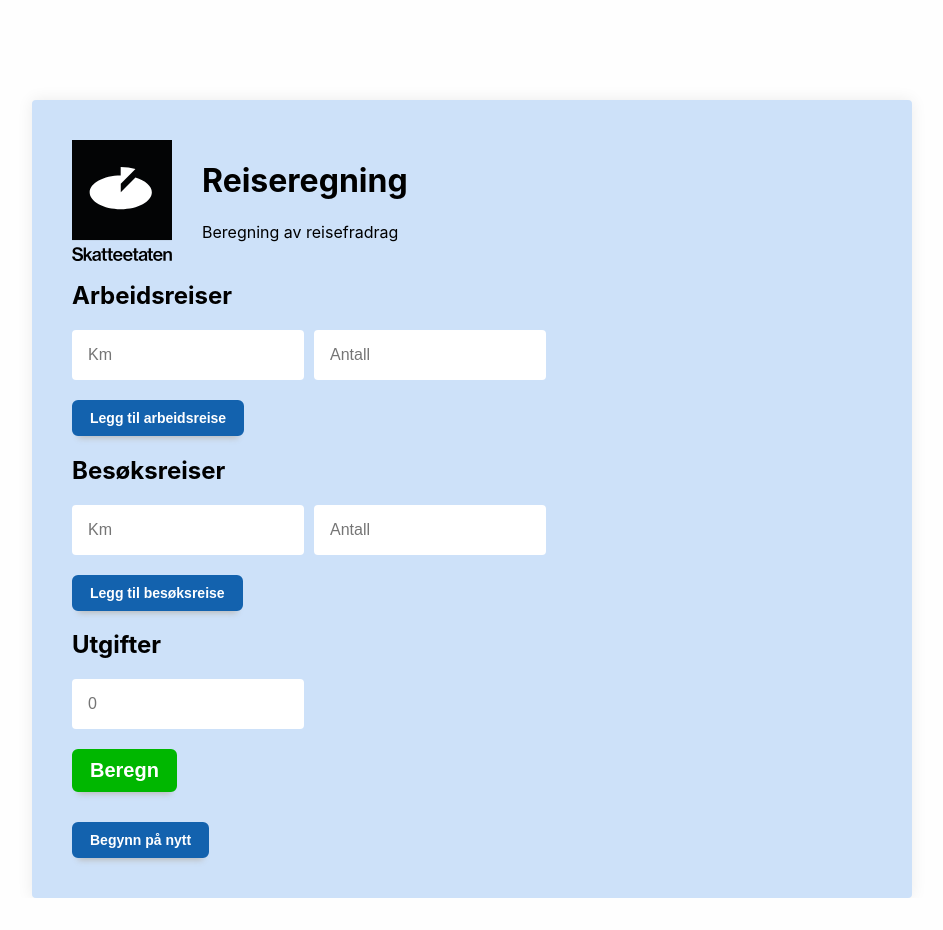
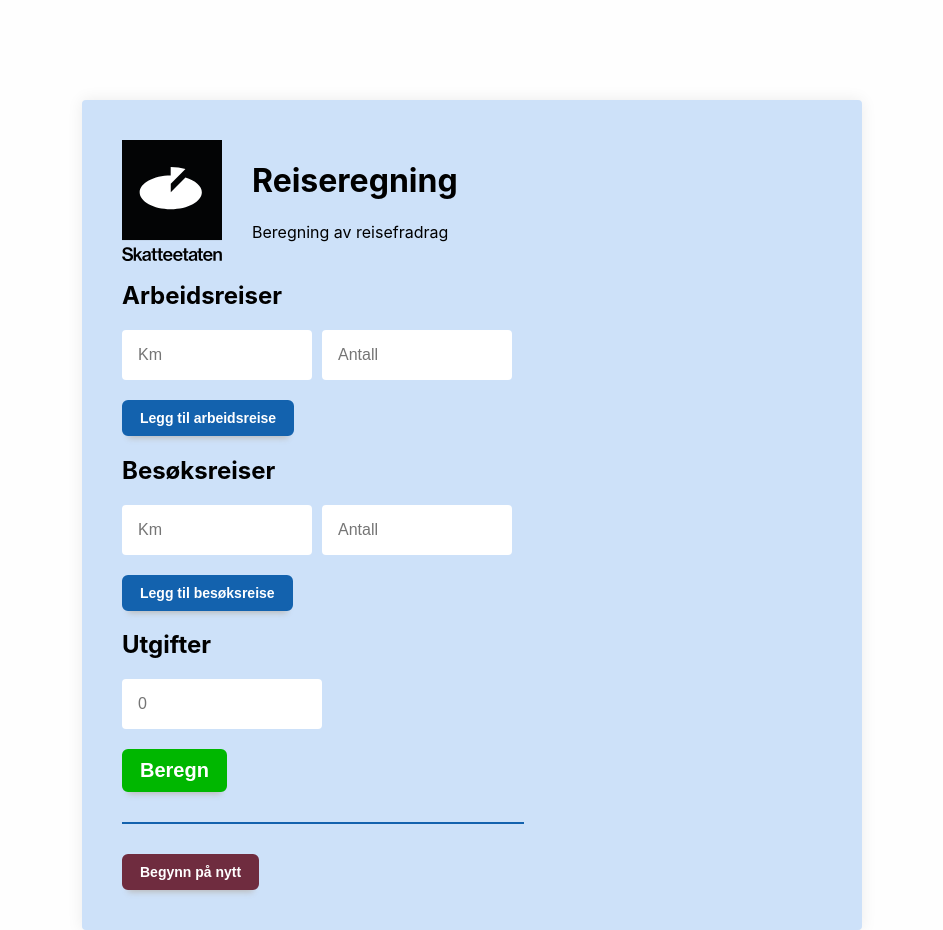
Before and after one commit to annalytic/bekk-case, a React (Create React App) app: page / in a window 1280 px wide. Shown: the whole page, without its empty margins (168-1111 px from the left). Before the commit the page ends 898 px from the top, so only its background shows below. Built offline with nearby package versions, Linux system fonts and the light colour scheme.

Commit message:
styled some more and redid validity of antall

```diff
--- a/src/App.css
+++ b/src/App.css
@@ -1,5 +1,5 @@
 .App {
-	width: 800px;
+	width: 700px;
 	max-width: 100%;
 	margin: 100px auto 0;
 	min-height: 500px;
@@ -9,8 +9,10 @@
 	padding: 40px;
 }
 
-header {
-	display: flex;
+@media screen and (min-width: 800px) {
+	header {
+			display: flex;
+	}
 }
 
 .logo {
@@ -22,7 +24,6 @@ header {
 	background-color: #fff;
 	border: 1px solid black;
 	padding: 20px;
-	max-width: 430px;
 	margin-top: 40px;
 }
 
--- a/src/App.js
+++ b/src/App.js
@@ -24,6 +24,7 @@ function App() {
   const [ error, setError ] = useState(false);
   const [ result, setResult ] = useState(null);
   const [ reset, setReset ] = useState(false);
+  const [ invalidAntall, setInvalidAntall ] = useState(false);
 
   /* ------------------------------ */
 
@@ -67,7 +68,29 @@ function App() {
     const filteredArbeidsreiser = arbeidsreiser.filter(value => Object.keys(value).length !== 0);
     const filteredBesoeksreiser = besoeksreiser.filter(value => Object.keys(value).length !== 0);
 
-    /* Constructs data to post to API */
+    /* Make sure that antall is not empty if km is filled out. */
+    const invalidArbeidsreiser = filteredArbeidsreiser.some( reise => {
+      if ( reise.km ) {
+        return !reise.antall;
+      }
+      return false;
+    });
+
+    const invalidBesoeksreiser = filteredBesoeksreiser.some( reise => {
+      if ( reise.km ) {
+        return !reise.antall;
+      }
+      return false;
+    });
+
+    if ( invalidArbeidsreiser || invalidBesoeksreiser ) {
+      setInvalidAntall(true);
+    } else {
+      setInvalidAntall(false);
+    }
+    console.log(invalidArbeidsreiser, invalidBesoeksreiser);
+
+    /* Constructs data to post to API. */
     const data = {
       'arbeidsreiser': filteredArbeidsreiser,
       'besoeksreiser': filteredBesoeksreiser,
@@ -76,6 +99,7 @@ function App() {
 
     const url = 'https://9f22opit6e.execute-api.us-east-2.amazonaws.com/default/reisefradrag';
 
+    if ( !invalidArbeidsreiser && !invalidBesoeksreiser ) {
       setLoading( true );
 
       /* Posts data to API and handles response. */
@@ -96,6 +120,7 @@ function App() {
           setError( true );
           setLoading( false );
         });
+    }
   }
 
   /* ------------------------------ */
@@ -174,6 +199,10 @@ function App() {
 
           { loading && <div className="loader"></div> }
 
+          { ! reset && invalidAntall && <p className="error-invalid-antall">Fyll inn antall.</p>}
+
+          <hr />
+
           <button
             type="button"
             onClick={ handleReset }
--- a/src/components/Travels/Travels.js
+++ b/src/components/Travels/Travels.js
@@ -5,7 +5,6 @@ function Travels( { id, handleEdit } ) {
 	* States
 	*/
 	const [ data, setData ] = useState( { km: '', antall: '' } );
-	const [ error, setError ] = useState( false );
 
 	/* ------------------------------ */
 
@@ -19,14 +18,6 @@ function Travels( { id, handleEdit } ) {
 
 		setData( { ...data, [name]: value } );
 		handleEdit( id, { ...data, [name]: value } );
-
-		if ( name === 'antall' && value.length > 0 ) {
-			setError(false);
-		}
-
-		if ( name === 'antall' && value.length === 0 ) {
-			setError(true);
-		}
 	}
 
 	/* ------------------------------ */
@@ -49,7 +40,7 @@ function Travels( { id, handleEdit } ) {
 				<label htmlFor="km">Km</label>
 			</div>
 
-			<div className={ "field-group floating-label"  + ( error ? ' error' : '' ) }>
+			<div className="field-group floating-label">
 				<input
 					type="number"
 					name="antall"
@@ -59,7 +50,6 @@ function Travels( { id, handleEdit } ) {
 					onChange={ handleChange }
 				/>
 				<label htmlFor="antall">Antall</label>
-				{ error && <span className="error-message">Fyll ut antall</span> }
 			</div>
 		</li>
 	);
--- a/src/index.css
+++ b/src/index.css
@@ -2,9 +2,7 @@
 @import './App.css';
 
 /* Global styles */
-@import './styles/forms.css';
-@import './styles/lists.css';
-@import './styles/loader.css';
+@import './styles/_index.css';
 
 body {
   margin: 0;
@@ -26,3 +24,9 @@ code {
     display: flex;
   }
 }
+
+@media screen and (min-width: 800px) {
+  main {
+    max-width: 400px;
+  }
+}
--- /dev/null
+++ b/src/styles/_index.css
@@ -0,0 +1,3 @@
+@import "./forms.css";
+@import "./global.css";
+@import "./loader.css";
--- a/src/styles/forms.css
+++ b/src/styles/forms.css
@@ -4,7 +4,8 @@ input[type="number"] {
   box-shadow: none;
   border-radius: 4px;
   font-size: 16px;
-  width: 200px;
+  width: 100%;
+  box-sizing: border-box;
 }
 
 label {
@@ -12,8 +13,14 @@ label {
 }
 
 .field-group {
-  margin-right: 10px;
   margin-bottom: 20px;
+}
+
+@media screen and (min-width: 800px) {
+  .field-group {
+    width: 50%;
+    margin-right: 10px;
+  }
 }
 
 .floating-label {
@@ -79,20 +86,20 @@ input[type="submit"]:hover {
   color: #00b700;
 }
 
-.reset {
+button[class="reset"] {
   display: block;
   margin-top: 30px;
+  border-color: #6f2c3f;
+  background: #6f2c3f;
 }
 
-.field-group.error input[type="number"] {
-  outline: red auto 1px;
-  border-radius: 4px;
+button[class="reset"]:hover {
+  border-color: #6f2c3f;
+  background: rgb(205, 225, 249);
+  color: #6f2c3f;
 }
 
-.error-message {
-  display: block;
-  margin-top: 4px;
+.error-invalid-antall {
+  font-weight: 600;
   color: red;
-  font-size: 13px;
-  font-weight: 600;
 }
--- /dev/null
+++ b/src/styles/global.css
@@ -0,0 +1,12 @@
+.unstyled-list {
+	list-style-type: none;
+	margin: 0;
+	padding: 0;
+}
+
+hr {
+	margin-top: 30px;
+	width: 100%;
+	border-color: rgb(19, 98, 174);
+	border-style: solid;
+}
--- a/src/styles/lists.css
+++ /dev/null
@@ -1,5 +0,0 @@
-.unstyled-list {
-	list-style-type: none;
-	margin: 0;
-	padding: 0;
-}
--- a/src/styles/loader.css
+++ b/src/styles/loader.css
@@ -1,18 +1,18 @@
 .loader,
 .loader:after {
   border-radius: 50%;
-  width: 4em;
-  height: 4em;
+  width: 3em;
+  height: 3em;
 }
 .loader {
-  margin: 30px 0;
+  margin: 10px 0;
   font-size: 10px;
   position: relative;
   text-indent: -9999em;
-  border-top: 0.8em solid rgba(255, 255, 255, 0.4);
-  border-right: 0.8em solid rgba(255, 255, 255, 0.4);
-  border-bottom: 0.8em solid rgba(255, 255, 255, 0.4);
-  border-left: 0.8em solid #6f2c3f;
+  border-top: 0.6em solid rgba(255, 255, 255, 0.4);
+  border-right: 0.6em solid rgba(255, 255, 255, 0.4);
+  border-bottom: 0.6em solid rgba(255, 255, 255, 0.4);
+  border-left: 0.6em solid #6f2c3f;
   -webkit-transform: translateZ(0);
   -ms-transform: translateZ(0);
   transform: translateZ(0);
```
Lines whose indentation alone changed are shown as unchanged.
